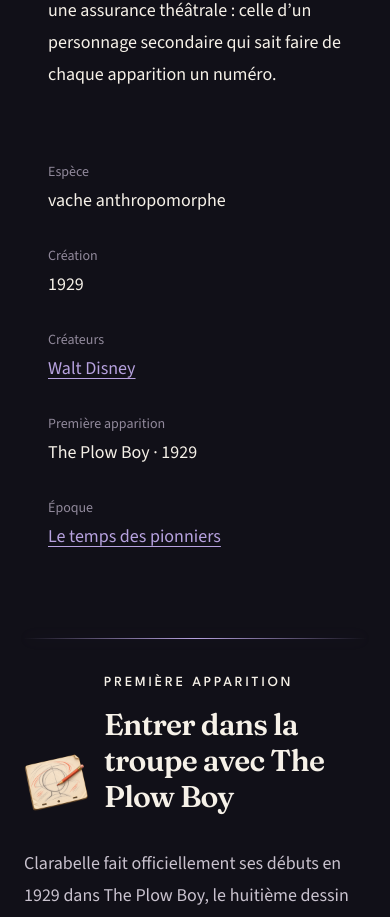
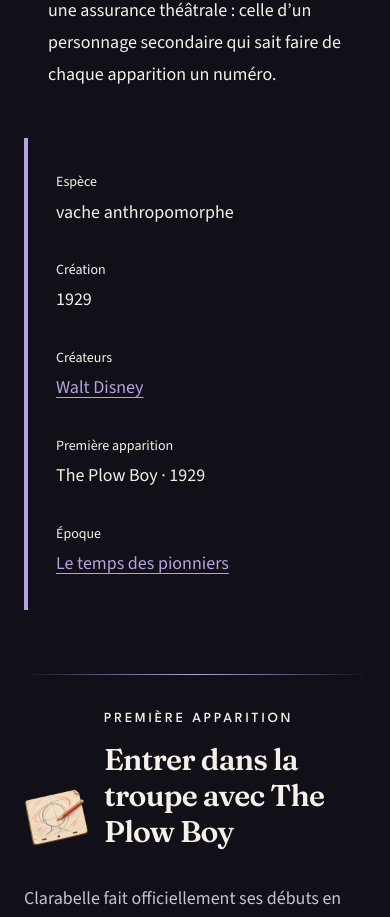
Before and after one commit to iamjulienjulien/ledisneyiste-codex, a Next.js app: page /personnages/clarabelle-cow in a window 390 px wide. Shown: the part 920-1837 px from the top of the page. Built offline with nearby package versions, Linux system fonts and the light colour scheme.

Commit message:
🩹 Raccord > Les quatre familles confient leurs repères au même cadre > 🐭 Julien

```diff
--- a/src/app/contributeurs/[slug]/page.tsx
+++ b/src/app/contributeurs/[slug]/page.tsx
@@ -9,6 +9,7 @@ import {
 } from "@/data/relations";
 import { CodexFiche } from "@/components/codex/CodexFiche";
 import { CodexFicheHeader } from "@/components/codex/CodexFicheHeader";
+import { CodexFicheReperes } from "@/components/codex/CodexFicheReperes";
 import { CodexSources } from "@/components/codex/CodexSources";
 import { CodexRelations } from "@/components/codex/CodexRelations";
 import { CodexBlocsEditoriaux } from "@/components/codex/CodexBlocsEditoriaux";
@@ -103,30 +104,27 @@ export default async function ContributeurPage({
                 }
             />
 
-            <dl className="mt-12 grid gap-8 sm:grid-cols-2">
-                <div>
-                    <dt className="text-sm text-muted">Naissance</dt>
-                    <dd className="mt-1 text-lg">
-                        {formatDateHistorique(fiche.naissance.date)}
-                        {fiche.naissance.lieu && ` · ${fiche.naissance.lieu}`}
-                    </dd>
-                </div>
-
-                {fiche.deces && (
-                    <div>
-                        <dt className="text-sm text-muted">Décès</dt>
-                        <dd className="mt-1 text-lg">
-                            {formatDateHistorique(fiche.deces.date)}
-                            {fiche.deces.lieu && ` · ${fiche.deces.lieu}`}
-                        </dd>
-                    </div>
-                )}
-
-                <div className="sm:col-span-2">
-                    <dt className="text-sm text-muted">Rôles</dt>
-                    <dd className="mt-1 text-lg">{fiche.roles.join(", ")}</dd>
-                </div>
-            </dl>
+            <CodexFicheReperes
+                reperes={[
+                    {
+                        label: "Naissance",
+                        value: `${formatDateHistorique(fiche.naissance.date)}${fiche.naissance.lieu ? ` · ${fiche.naissance.lieu}` : ""}`,
+                    },
+                    ...(fiche.deces
+                        ? [
+                              {
+                                  label: "Décès",
+                                  value: `${formatDateHistorique(fiche.deces.date)}${fiche.deces.lieu ? ` · ${fiche.deces.lieu}` : ""}`,
+                              },
+                          ]
+                        : []),
+                    {
+                        label: "Rôles",
+                        value: fiche.roles.join(", "),
+                        width: "full",
+                    },
+                ]}
+            />
 
             <CodexBlocsEditoriaux
                 collection="contributeurs"
--- a/src/app/epoques/[slug]/page.tsx
+++ b/src/app/epoques/[slug]/page.tsx
@@ -2,6 +2,7 @@ import type { Metadata } from "next";
 import { notFound } from "next/navigation";
 import { CodexFiche } from "@/components/codex/CodexFiche";
 import { CodexFicheHeader } from "@/components/codex/CodexFicheHeader";
+import { CodexFicheReperes } from "@/components/codex/CodexFicheReperes";
 import { CodexFicheSection } from "@/components/codex/CodexFicheSection";
 import { CodexSources } from "@/components/codex/CodexSources";
 import { CodexRelations } from "@/components/codex/CodexRelations";
@@ -74,25 +75,24 @@ export default async function EpoquePage({
                 introduction={fiche.introduction}
             />
 
-            <dl className="mt-12 grid gap-8 sm:grid-cols-2">
-                <div>
-                    <dt className="text-sm text-muted">Début</dt>
-
-                    <dd className="mt-1 text-lg text-ink">
-                        {formatDateHistorique(fiche.periode.debut)}
-                    </dd>
-                </div>
-
-                {fiche.periode.fin && (
-                    <div>
-                        <dt className="text-sm text-muted">Fin</dt>
-
-                        <dd className="mt-1 text-lg text-ink">
-                            {formatDateHistorique(fiche.periode.fin)}
-                        </dd>
-                    </div>
-                )}
-            </dl>
+            <CodexFicheReperes
+                reperes={[
+                    {
+                        label: "Début",
+                        value: formatDateHistorique(fiche.periode.debut),
+                    },
+                    ...(fiche.periode.fin
+                        ? [
+                              {
+                                  label: "Fin",
+                                  value: formatDateHistorique(
+                                      fiche.periode.fin,
+                                  ),
+                              },
+                          ]
+                        : []),
+                ]}
+            />
 
             {fiche.description && (
                 <CodexFicheSection
--- a/src/app/personnages/[slug]/page.tsx
+++ b/src/app/personnages/[slug]/page.tsx
@@ -6,10 +6,10 @@ import { getSourcesByIds } from "@/data/sources";
 import { getOeuvresAvecPersonnage } from "@/data/relations";
 import { CodexFiche } from "@/components/codex/CodexFiche";
 import { CodexFicheHeader } from "@/components/codex/CodexFicheHeader";
+import { CodexFicheReperes } from "@/components/codex/CodexFicheReperes";
 import { CodexReferenceLink } from "@/components/codex/CodexReferenceLink";
 import { CodexSources } from "@/components/codex/CodexSources";
 import { CodexRelations } from "@/components/codex/CodexRelations";
-import { CodexEpoque } from "@/components/codex/CodexEpoque";
 import { CodexBlocsEditoriaux } from "@/components/codex/CodexBlocsEditoriaux";
 import { PixieBadge } from "@/components/ui/PixieBadge";
 import { getEpoquePourDate } from "@/data/epoques/relations";
@@ -90,47 +90,62 @@ export default async function PersonnagePage({
                 }
             />
 
-            <dl className="mt-12 grid gap-8 sm:grid-cols-2">
-                <div>
-                    <dt className="text-sm text-muted">Espèce</dt>
-                    <dd className="mt-1 text-lg">{fiche.espece}</dd>
-                </div>
-
-                <div>
-                    <dt className="text-sm text-muted">Création</dt>
-                    <dd className="mt-1 text-lg">
-                        {formatDateHistorique(fiche.creation.date)}
-                    </dd>
-                </div>
-
-                <div>
-                    <dt className="text-sm text-muted">Créateurs</dt>
-
-                    <dd className="mt-1 flex flex-wrap gap-x-2 text-lg text-ink">
-                        {fiche.creation.createurs.map((createur, index) => (
-                            <span key={createur.nom}>
-                                <CodexReferenceLink reference={createur} />
-                                {index < fiche.creation.createurs.length - 1 &&
-                                    ","}
+            <CodexFicheReperes
+                reperes={[
+                    {
+                        label: "Espèce",
+                        value: fiche.espece,
+                    },
+                    {
+                        label: "Création",
+                        value: formatDateHistorique(fiche.creation.date),
+                    },
+                    {
+                        label: "Créateurs",
+                        value: (
+                            <span className="flex flex-wrap gap-x-2">
+                                {fiche.creation.createurs.map(
+                                    (createur, index) => (
+                                        <span key={createur.nom}>
+                                            <CodexReferenceLink
+                                                reference={createur}
+                                            />
+                                            {index <
+                                                fiche.creation.createurs
+                                                    .length -
+                                                    1 && ","}
+                                        </span>
+                                    ),
+                                )}
                             </span>
-                        ))}
-                    </dd>
-                </div>
-
-                <div>
-                    <dt className="text-sm text-muted">Première apparition</dt>
-
-                    <dd className="mt-1 text-lg text-ink">
-                        <CodexReferenceLink
-                            reference={fiche.premiereApparition.oeuvre}
-                        />
-                        {" · "}
-                        {formatDateHistorique(fiche.premiereApparition.date)}
-                    </dd>
-                </div>
-
-                <CodexEpoque epoque={epoque} />
-            </dl>
+                        ),
+                    },
+                    {
+                        label: "Première apparition",
+                        value: (
+                            <>
+                                <CodexReferenceLink
+                                    reference={fiche.premiereApparition.oeuvre}
+                                />
+                                {" · "}
+                                {formatDateHistorique(
+                                    fiche.premiereApparition.date,
+                                )}
+                            </>
+                        ),
+                    },
+                    ...(epoque
+                        ? [
+                              {
+                                  label: "Époque",
+                                  value: (
+                                      <CodexReferenceLink reference={epoque} />
+                                  ),
+                              },
+                          ]
+                        : []),
+                ]}
+            />
 
             <CodexBlocsEditoriaux
                 collection="personnages"
--- a/src/components/codex/CodexEpoque/CodexEpoque.module.css
+++ /dev/null
@@ -1,3 +0,0 @@
-.root {
-    min-width: 0;
-}
--- a/src/components/codex/CodexEpoque/CodexEpoque.tsx
+++ /dev/null
@@ -1,23 +0,0 @@
-import { CodexReferenceLink } from "@/components/codex/CodexReferenceLink";
-import type { ReferenceCodex } from "@/types/reference";
-import styles from "./CodexEpoque.module.css";
-
-type CodexEpoqueProps = {
-    epoque?: ReferenceCodex;
-};
-
-export function CodexEpoque({ epoque }: CodexEpoqueProps) {
-    if (!epoque) {
-        return null;
-    }
-
-    return (
-        <div className={styles.root}>
-            <dt className="text-sm text-muted">Époque</dt>
-
-            <dd className="mt-1 text-lg text-ink">
-                <CodexReferenceLink reference={epoque} />
-            </dd>
-        </div>
-    );
-}
--- a/src/components/codex/CodexEpoque/index.ts
+++ /dev/null
@@ -1 +0,0 @@
-export { CodexEpoque } from "./CodexEpoque";
--- a/src/components/codex/CodexFiche/CodexFiche.module.css
+++ b/src/components/codex/CodexFiche/CodexFiche.module.css
@@ -34,36 +34,8 @@
     --codex-fiche-color: var(--color-famille-epoques);
 }
 
-.root > dl {
-    position: relative;
-    overflow: hidden;
-    border: 1px solid var(--codex-fiche-border);
-    border-radius: var(--radius-medium);
-    padding: 1.5rem;
-    background:
-        linear-gradient(
-            145deg,
-            color-mix(in srgb, var(--codex-fiche-color) 6%, transparent),
-            transparent 48%
-        ),
-        var(--color-surface);
-    box-shadow: var(--shadow-soft);
-}
-
-.root > dl::before {
-    position: absolute;
-    inset: 0 auto 0 0;
-    width: 0.2rem;
-    background: var(--codex-fiche-color);
-    content: "";
-}
-
 @media (min-width: 640px) {
     .root {
         padding-block: 5rem;
     }
-
-    .root > dl {
-        padding: 2rem;
-    }
 }
```
